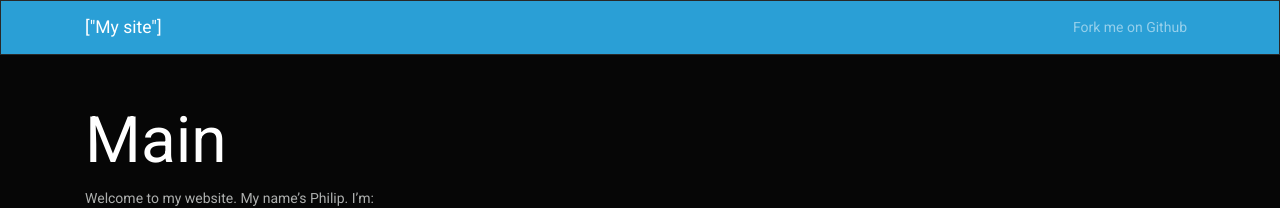
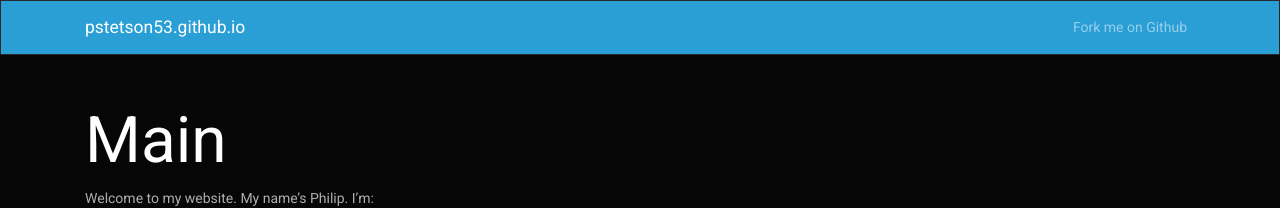
Before and after one commit to pstetson53/pstetson53.github.io, a Jekyll site: the page built from index.md, in a window 1280 px wide. Shown: the top 208 px of the page. Built offline with Jekyll 4.4.1, drawn with Linux system fonts in a browser that asks for light colours.

Commit message:
Update _config.yml

```diff
--- a/_config.yml
+++ b/_config.yml
@@ -14,7 +14,7 @@
 # You can create any custom variable you would like, and they will be accessible
 # in the templates via {{ site.myvariable }}.
 title:
-- "My site"
+
 email: ""
 
 # Build settings
```
